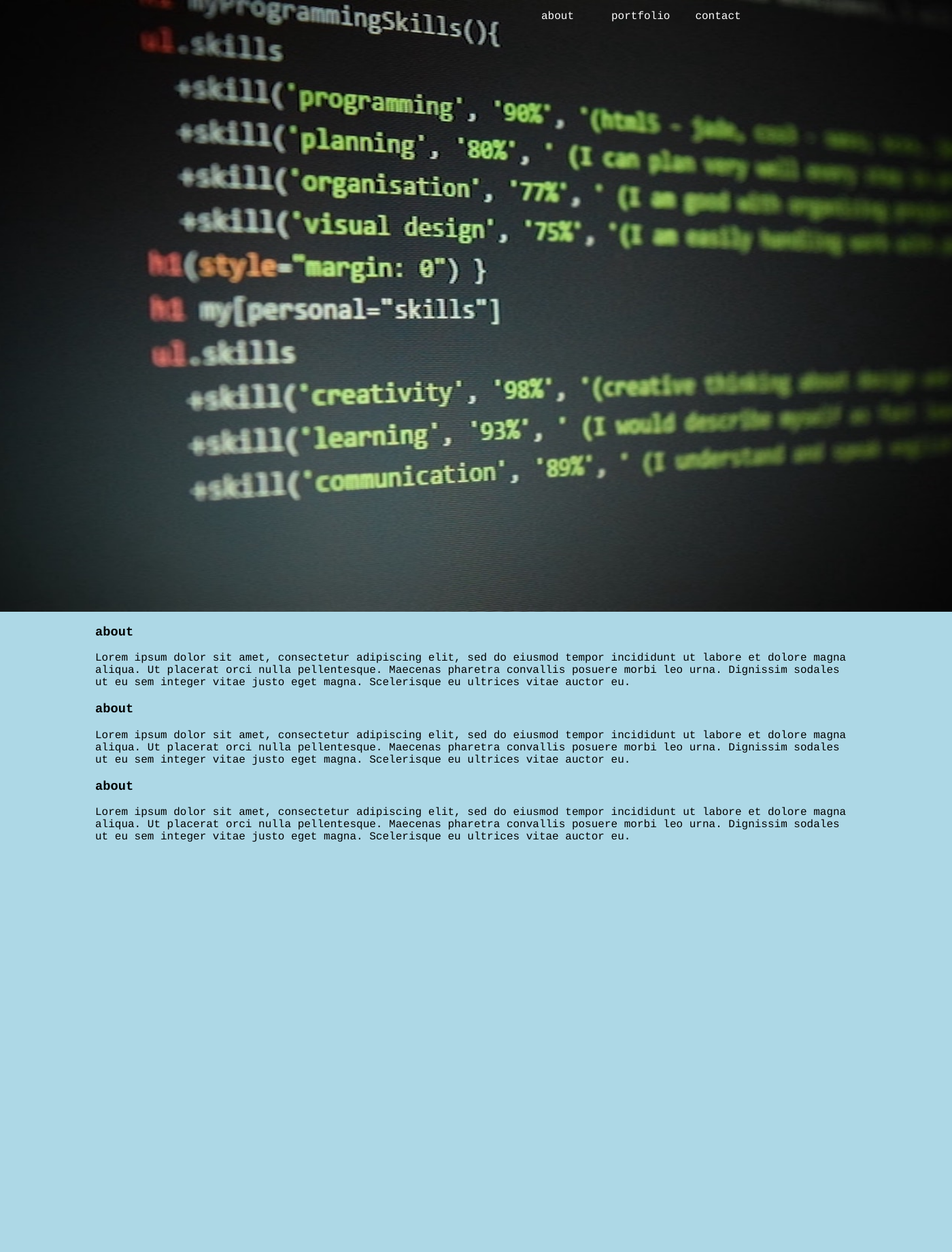
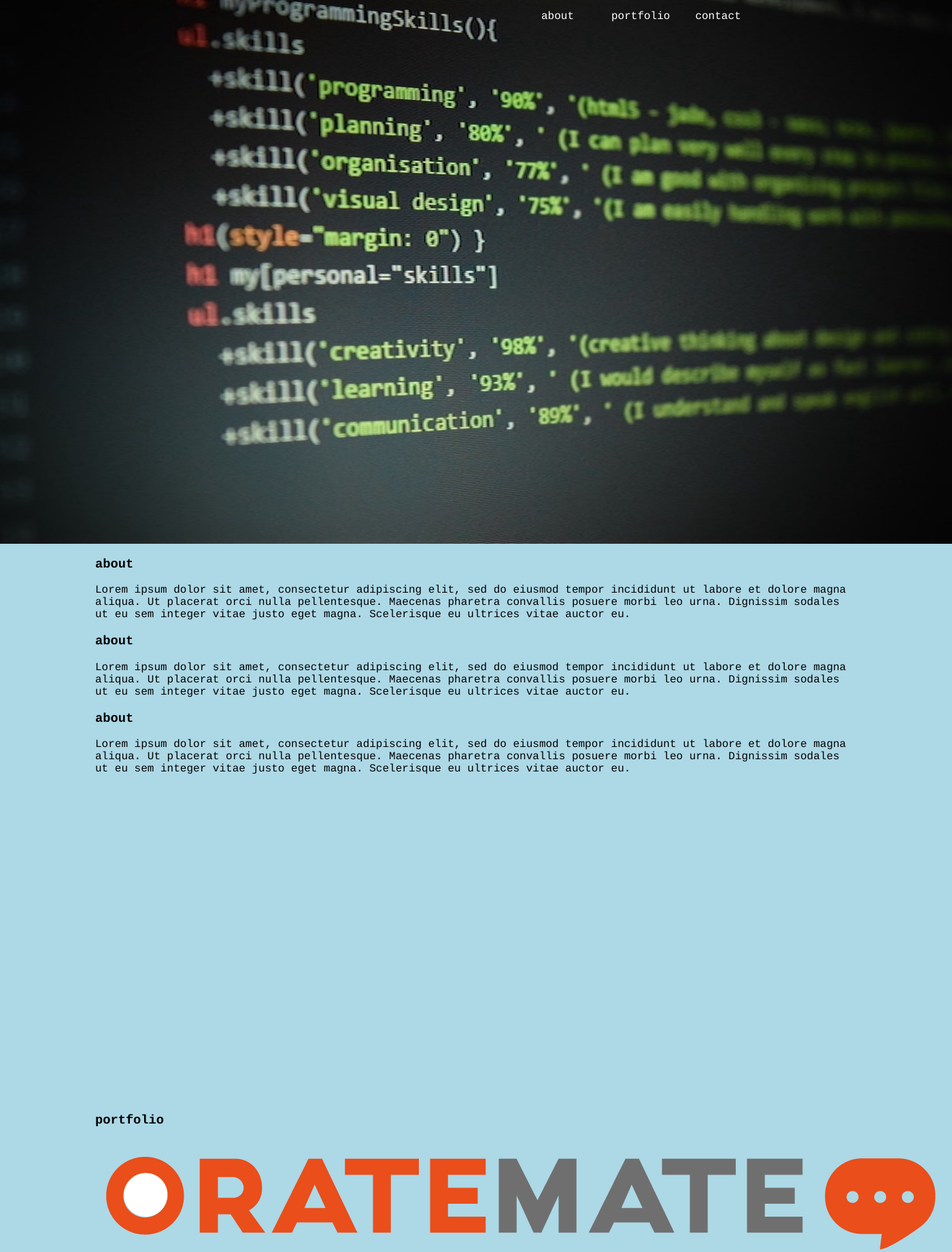
Before and after one commit to JamesCullen2/JamesPortfolio, a PHP site: page / in a window 1400 px wide. Shown: the top 1842 px of the page at 68% size. Run offline with PHP 8.4, Linux system fonts and the light colour scheme.

Commit message:
changed heights in header & sections from px to vh

```diff
--- a/styles.css
+++ b/styles.css
@@ -14,7 +14,7 @@ header {
     background-size: cover;
     position: relative;
     width: 100%;
-    height: 900px;
+    height: 100vh;
 }
 
 .container {
@@ -52,7 +52,7 @@ li {
 }
 
 section {
-    height: 1080px;
+    height: 100vh;
     padding: 0 20 0 20;
 }
 
```
